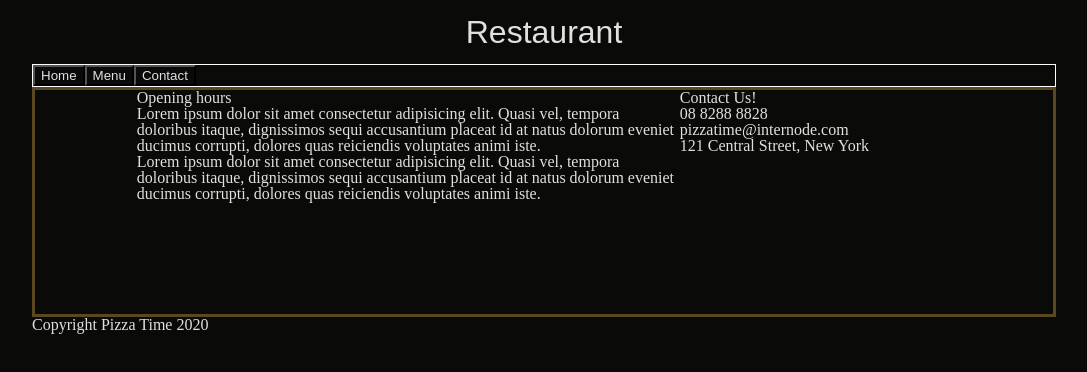
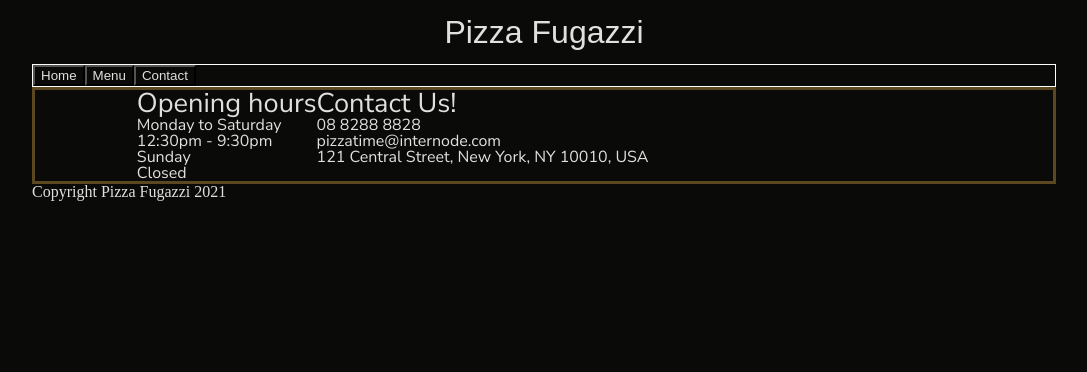
Before and after one commit to daniel-moderiano/restaurant, a website built with webpack: page dist/index.html in a window 1280 px wide. Shown: the whole page, without its empty margins (96-1183 px from the left). Built offline with nearby package versions, Linux system fonts and the light colour scheme; a web font is replaced by a local one.

Commit message:
Added trading hours and styling to hours

```diff
--- a/src/contactTab.js
+++ b/src/contactTab.js
@@ -41,14 +41,14 @@ const contactTab = function(tabElement) {
 
     contactTitleHours.textContent = "Opening hours";
     contactTitleDetails.textContent = "Contact Us!";
-    contactWeekdays.textContent = "Lorem ipsum dolor sit amet consectetur adipisicing elit. Quasi vel, tempora doloribus itaque, dignissimos sequi accusantium placeat id at natus dolorum eveniet ducimus corrupti, dolores quas reiciendis voluptates animi iste.";
-    contactWeekends.textContent = "Lorem ipsum dolor sit amet consectetur adipisicing elit. Quasi vel, tempora doloribus itaque, dignissimos sequi accusantium placeat id at natus dolorum eveniet ducimus corrupti, dolores quas reiciendis voluptates animi iste.";
+    contactWeekdays.innerHTML = "Monday to Saturday" + "<br />" + "12:30pm - 9:30pm";
+    contactWeekends.innerHTML = "Sunday" + "<br />" + "Closed";
     const contactPhone = document.querySelector(".contact__phone");
     contactPhone.textContent = "08 8288 8828";
     const contactEmail = document.querySelector(".contact__email");
     contactEmail.textContent = "pizzatime@internode.com";
     const contactAddress = document.querySelector(".contact__address");
-    contactAddress.textContent = "121 Central Street, New York";
+    contactAddress.textContent = "121 Central Street, New York, NY 10010, USA";
 
 
 
--- a/src/homeTab.js
+++ b/src/homeTab.js
@@ -35,7 +35,7 @@ const homeTab = function(tabElement) {
     image.classList.add("image");
 
     // Add other necessary attributes to elements
-    // image.src = "../src/pizza.jpg";
+    image.src = "../src/pizza1.jpg";
     image.alt = "Delicious pizza";
 
 };
--- a/src/index.js
+++ b/src/index.js
@@ -3,7 +3,9 @@ import contactTab from "./contactTab.js"
 import menuTab from "./menuTab.js"
 import initialLoad from "./initial-load.js"
 
+// Load up the basic homepage when the site is launched
 initialLoad();
+
 
 // Use this file to add appropriate event listeners
 
@@ -23,9 +25,9 @@ const page = function() {
     }
 }();
 
-
 contactTab(page.tabContent);
 
+// Add functions that enable tab switching on click of each relevant tab
 
 const homeClick = function() {
     if (page.tabContent.hasChildNodes()) {
--- a/src/initial-load.js
+++ b/src/initial-load.js
@@ -32,8 +32,8 @@ const initialLoad = function() {
     footer.appendChild(footerCopyright);
 
     // Add text content to appropriate elements
-    header.textContent = "Restaurant";
-    footerCopyright.textContent = "Copyright Pizza Time 2020";
+    header.textContent = "Pizza Fugazzi";
+    footerCopyright.textContent = "Copyright Pizza Fugazzi 2021";
 
     // Add class names to elements
     grid.classList.add("grid");
--- a/src/style.css
+++ b/src/style.css
@@ -99,27 +99,50 @@ img {
     /* Consider making the selected state solid gold background with white text, and have this blend to the gold outline of the tab box. */
 }
 
+/* CONTACT TAB */
+
 .contact {
-    display: grid;
-    grid-template-columns: 1fr 1fr 1fr;
-    grid-template-rows: 1fr 1fr;
+    display: flex;
     margin: 0 auto;
     width: 80%;
 }
 
+.contact__details {
+
+}
+
 .contact__hours {
-    grid-column: 1 / 3;
+    display: grid;
+    grid-template-columns: 1fr;
+    grid-template-rows: auto, 1fr, 1fr;
+
+}
+
+.contact__weekdays {
+    grid-row: 2 / 3;
     color: #e0e0e0;
+    font-family: "Nunito Sans", sans-serif;
+}
+
+.contact__weekends {
+    grid-row: 3 / 4;
+    color: #e0e0e0;
+    font-family: "Nunito Sans", sans-serif;
 }
 
 .contact__title-hours {
     color: #e0e0e0;
+    font-size: 1.7rem;
+    font-family: "Nunito Sans", sans-serif;
 }
 
 .contact__title-details {
+    font-size: 1.7rem;
     color: #e0e0e0;
+    font-family: "Nunito Sans", sans-serif;
 }
 
 .contact__list-item {
     color: #e0e0e0;
+    font-family: "Nunito Sans", sans-serif;
 }
```
Also changed, not shown: dist/index.html, dist/main.js, src/pizza1.jpg (added).
